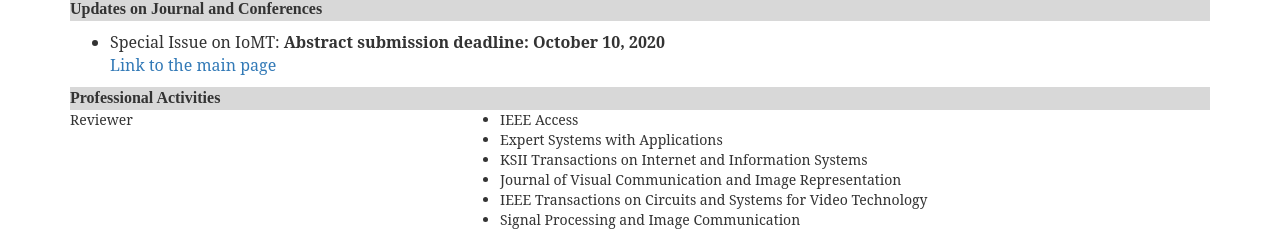
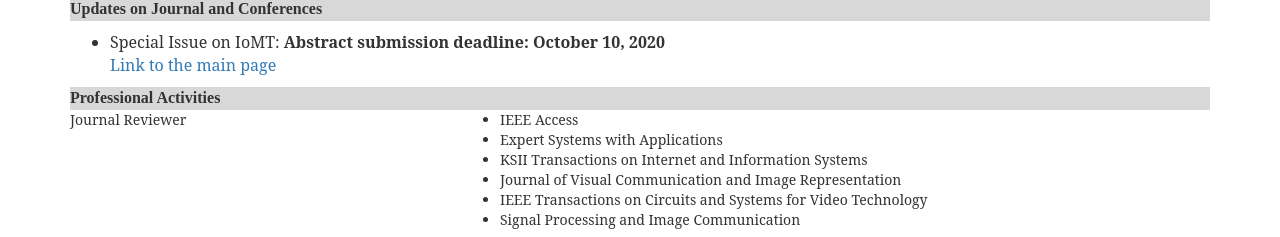
Before and after one commit to yasar-rehman/yasar, a Jekyll site: the page built from index.html, in a window 1280 px wide. Shown: the part 988-1225 px from the top of the page. Built offline with Jekyll 4.4.1, drawn with Linux system fonts in a browser that asks for light colours; some web fonts are replaced.

Commit message:
Update index.html

```diff
--- a/index.html
+++ b/index.html
@@ -115,7 +115,7 @@
 		</div>
 		</div>
                 </div>
-	<div>
+
                <table border=0 cellpadding=4 cellspacing=0 width=100%>
 			<tr bgcolor="#d8d8d8">
           			<td align="left">
@@ -124,20 +124,17 @@
         						</font></td></tr></table>
 
 	<div class="row">
- 		<div class="col-md-4 pull-left">
-   		<div style="font-family: 'Serif', Times New Roman; font-size;">Reviewer</div>
- 		</div>
- 		<div class="col-md-8 pull-right">
-      		<div>
-        <ul style="font-family: 'Serif', Times New Roman;">
+ 	<div class="col-md-4 pull-left">
+   		<div style="font-family: 'Serif', Times New Roman;"> Journal Reviewer
+		</div></div>
+ 	<div class="col-md-8 pull-right">
+		<ul style="font-family: 'Serif', Times New Roman;">
         <li>IEEE Access</li>
         <li>Expert Systems with Applications </li>
        <li>KSII Transactions on Internet and Information Systems </li>
        <li>Journal of Visual Communication and Image Representation</li>
        <li>IEEE Transactions on Circuits and Systems for Video Technology</li>
        <li>Signal Processing and Image Communication </li>
-
-        </ul>
+       </ul>
        </div>
   </div>
- </div>
```
